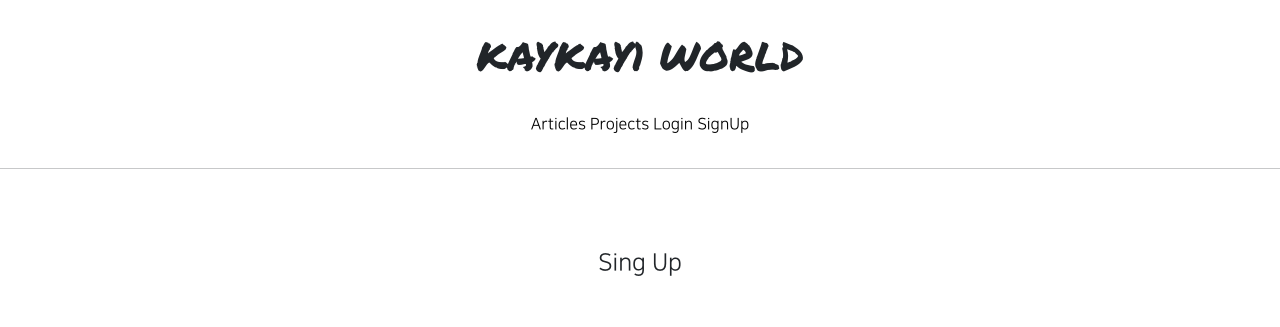
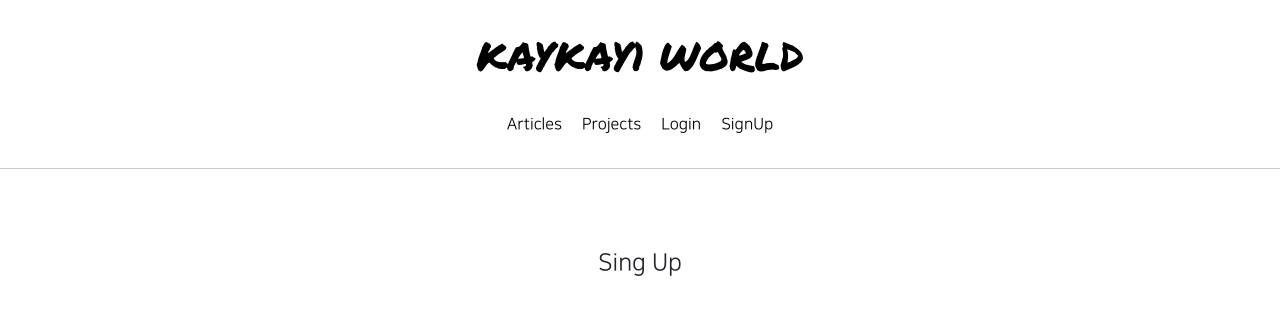
Before and after one commit to sthax17/kay1, a Django app: page /accounts/create/ in a window 1280 px wide. Shown: the top 327 px of the page. Run offline with Django 3.2, Linux system fonts and the light colour scheme; some libraries are stand-ins or nearby versions.

Commit message:
08/30 4 commit

```diff
--- a/articleapp/models.py
+++ b/articleapp/models.py
@@ -13,7 +13,7 @@ class Article(models.Model):
     project = models.ForeignKey(Project,
                                 on_delete=models.SET_NULL,
                                 related_name='article',
-                                null=True)
+                                null=True, blank=True)
 
     title = models.CharField(max_length=200, null=True)
     image = models.ImageField(upload_to='article/', null=True)
--- a/kay1/urls.py
+++ b/kay1/urls.py
@@ -18,7 +18,11 @@ from django.conf.urls.static import static
 from django.contrib import admin
 from django.urls import path, include
 
+from articleapp.views import ArticleListView
+
 urlpatterns = [
+    path('', ArticleListView.as_view(), name='home'),
+
     path('admin/', admin.site.urls),
     path('accounts/', include('accountapp.urls')),
     path('profiles/', include('profileapp.urls')),
--- a/templates/header.html
+++ b/templates/header.html
@@ -1,23 +1,27 @@
 <div style="text-align:center">
 
     <div class="pragmatic_header_logo">
-        <h1>KAYKAY1 WORLD</h1>
+        <h1>
+            <a href="{% url 'home' %}">
+                KAYKAY1 WORLD
+            </a>
+        </h1>
     </div>
 
     <div class="pargmatic_header_button">
-        <span>
+        <span class="mx-2">
             <a href="{% url 'articleapp:list' %}">
                 Articles
             </a>
         </span>
-        <span>
+        <span class="mx-2">
             <a href="{% url 'projectapp:list' %}">
                 Projects
             </a>
         </span>
 
         {% if user.is_authenticated %}
-        <span>
+        <span class="mx-2">
             <a href="{% url 'subscribeapp:list' %}">
                 Subscription
             </a>
@@ -25,12 +29,12 @@
         {% endif %}
 
         {% if not user.is_authenticated %}
-        <span>
+        <span class="mx-2">
             <a href="{% url 'accountapp:login' %}">
                 Login
             </a>
         </span>
-        <span>
+        <span class="mx-2">
             <a href="{% url 'accountapp:create' %}">
                 SignUp
             </a>
@@ -41,12 +45,12 @@
                 Mypage
             </a>
         </span>
-        <span>
+        <span class="mx-2">
             <a href="{%  url 'accountapp:logout' %}">
                 Logout
             </a>
 
-        </span>
+        <span class="mx-2">
         {% endif %}
 
     </div>
```
Also changed, not shown: db.sqlite3.
